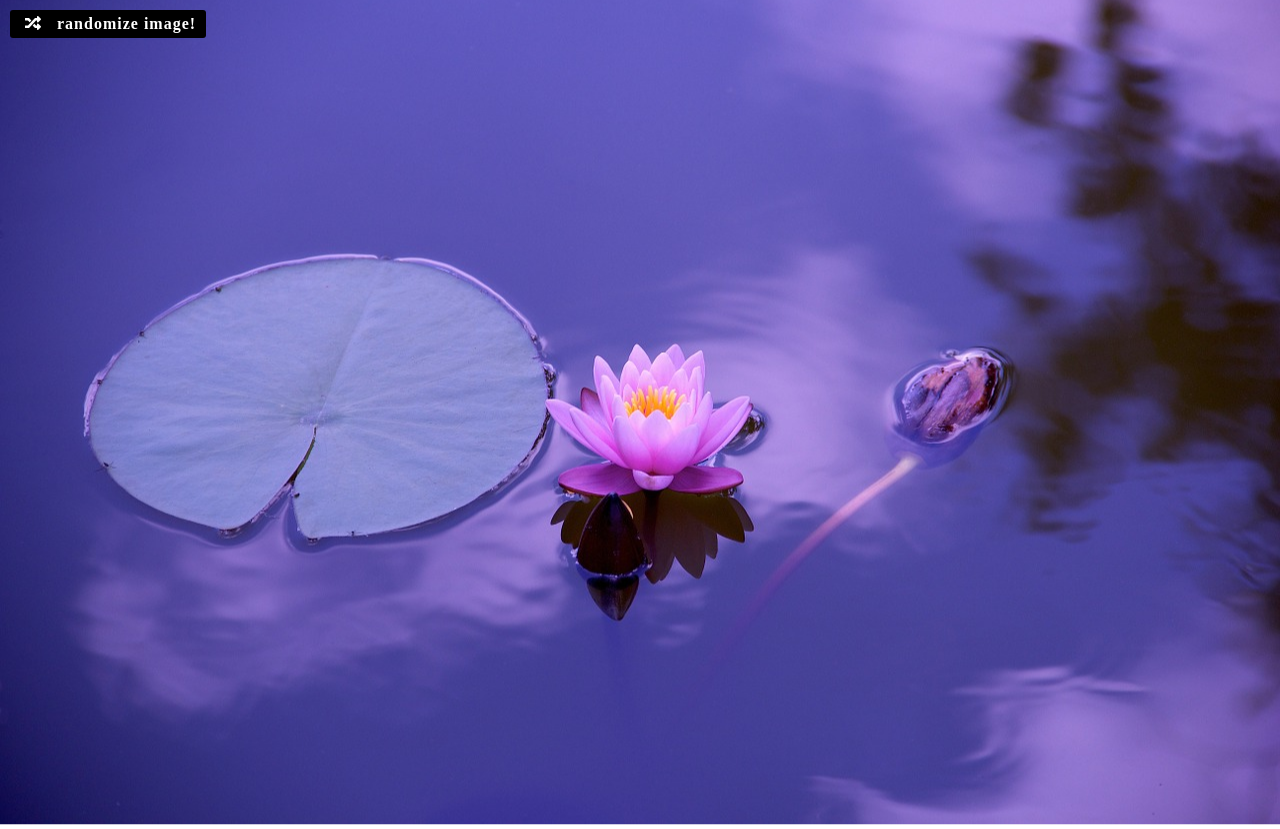
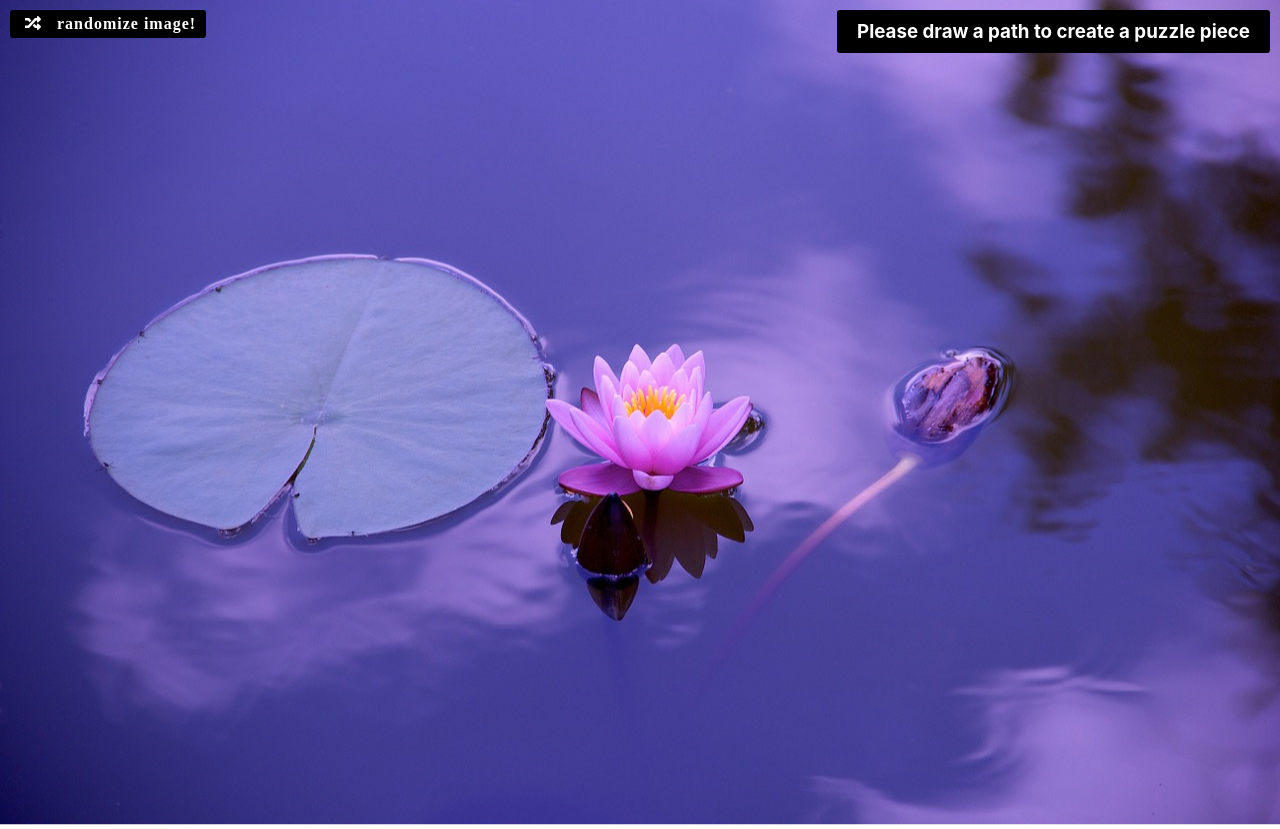
Before and after one commit to zeffgo/canvas-cut-outs, a React (Create React App) app: page / in a window 1280 px wide. Built offline with nearby package versions, Linux system fonts and the light colour scheme.

Commit message:
bugs and css

```diff
--- a/src/App.css
+++ b/src/App.css
@@ -1,3 +1,16 @@
+#welcome {
+    text-align: center;
+    position: absolute;
+    right: 10px;
+    top: 10px;
+    z-index: 1;
+    color: white;
+    padding: 10px 20px;
+    background: #000;
+    margin: 0;
+    border-radius: 3px;
+}
+
 .x-btn.fa-random {
     position: absolute;
     left: 10px;
--- a/src/App.js
+++ b/src/App.js
@@ -10,6 +10,7 @@ class App extends Component {
     const randomBtnCls = 'fas fa-random';
     return (
       <div className="App">
+        <h3 id='welcome'>Please draw a path to create a puzzle piece</h3>
         <Btn onClick={pageReload} cls={randomBtnCls}>&nbsp;&nbsp;&nbsp;{randomBtnText}</Btn>
         <MainCanvas src={imgSrc} />
       </div>
--- a/src/controls/pieceCanvas.js
+++ b/src/controls/pieceCanvas.js
@@ -42,16 +42,19 @@ class PieceCanvas extends Component {
     componentDidMount() {
         const me = this;
         const container = me.refs[containerRef];
+        container.addEventListener('click',     me.close);
+        container.addEventListener('mouseup',   me.dragEnd);
+        container.addEventListener('mousedown', me.dragStart);
         container.addEventListener('mousemove', me.drag);
-        container.addEventListener('click',     me.close);
-        container.addEventListener('mousedown', me.dragStart);
-        container.addEventListener('mouseup',   me.dragEnd);
         me.makePiece();
     }
 
     close(e) {
+        //console.log('close')
         const me = this;
         if (closeCls === e.target.className) {
+            e.stopPropagation();
+            me._isDragging = false;
             const myId = me.props.uid;
             const startCoo = {
                 x: me.props.startPos.x - me.getWidth() + moveBy,    // calculate start position
@@ -64,6 +67,7 @@ class PieceCanvas extends Component {
 
     //#region drag
     drag(e) {
+        //console.log('drag')
         e.stopPropagation();
         const me = this;
         if(e.buttons === 1 && me._isDragging) {
@@ -83,9 +87,11 @@ class PieceCanvas extends Component {
         const container = me.refs[containerRef];
         container.className = [baseCls,dragCls].join(' ');
         me._isDragging = true;
+        console.log('dragstart')
     }
 
     dragEnd(e) {
+        //console.log('dragend')
         e.stopPropagation();
         const me = this;
         const container = me.refs[containerRef];
```
